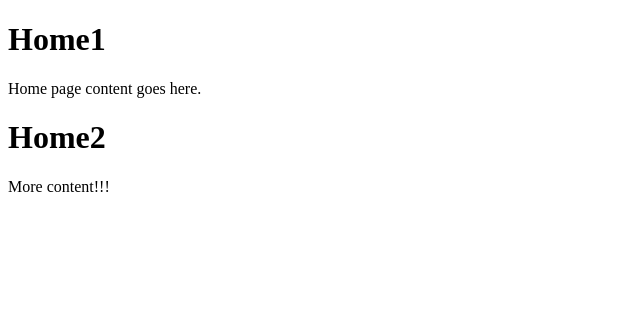
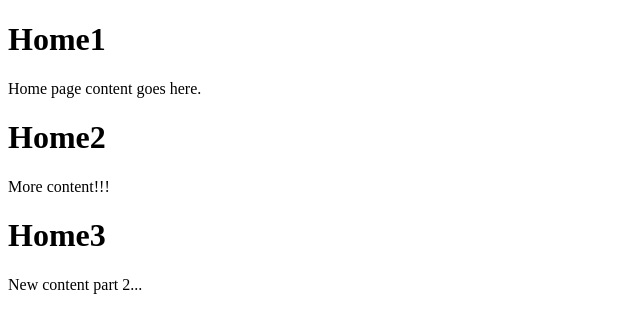
Before and after one commit to Supankan/UoM-LabSession02, a plain HTML site: page index.html in a window 1280 px wide. Shown: the whole page, without its empty margins (0-640 px from the left). Drawn offline with Linux system fonts and the light colour scheme.

Commit message:
added part 3

```diff
--- a/index.html
+++ b/index.html
@@ -11,6 +11,11 @@
     <h1>Home2</h1>
     <p>More content!!!</p>
 
+    <h1>Home3</h1>
+    <p>New content part 2...</p>
+
 
 </body>
 </html>
+
+<!-- https://github.com/yashodgayashan/uom-labsession-21.git -->
```
